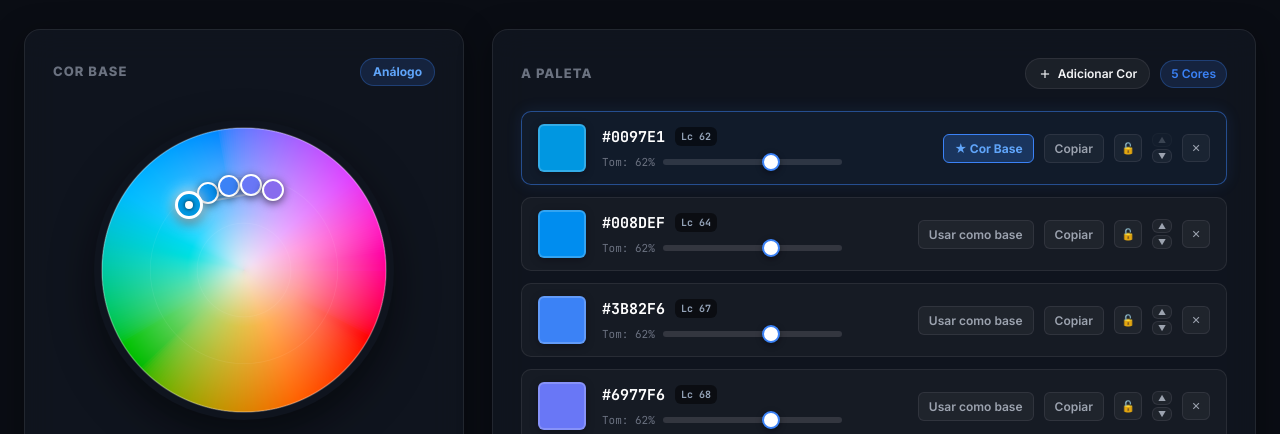
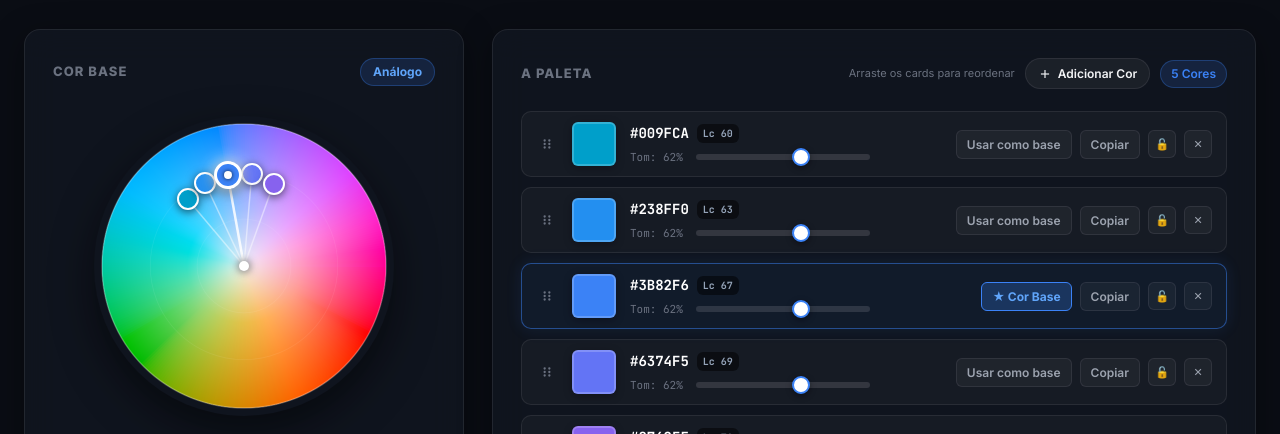
Before and after one commit to jonasnmonteiro/color-palette-wcag, an Astro site in the folder web/: page / in a window 1280 px wide. Shown: the part 365-799 px from the top of the page. Built offline with nearby package versions, Linux system fonts and the light colour scheme; Astro itself is replaced by a stand-in of ours.

Commit message:
feat(web): add center radial harmonic rays, smooth tone dragging, and swatch drag-and-drop reordering

```diff
--- a/web/src/components/ColorStudioIsland.astro
+++ b/web/src/components/ColorStudioIsland.astro
@@ -11,12 +11,13 @@
         <div class="harmony-rule-pill" id="current-harmony-label">Análogo</div>
       </div>
 
-      <!-- Color Wheel Canvas & Interactive Pins -->
+      <!-- Color Wheel Canvas, Center Hub & Interactive Pins -->
       <div class="wheel-outer-container">
         <div class="wheel-interactive-stage" id="wheel-interactive-stage">
           <canvas id="wheel-canvas" width="600" height="600" class="chromatic-canvas"></canvas>
           <svg id="wheel-svg-lines" class="chromatic-svg-overlay" width="300" height="300"></svg>
           <div id="wheel-pins-layer" class="chromatic-pins-layer"></div>
+          <div class="wheel-center-hub"></div>
         </div>
       </div>
 
@@ -89,6 +90,7 @@
       <div class="card-top-title">
         <span class="card-tag-title">A PALETA</span>
         <div class="palette-top-tools">
+          <span class="drag-hint-pill">Arraste os cards para reordenar</span>
           <button class="btn-action-pill" id="add-swatch-btn">
             <svg width="14" height="14" viewBox="0 0 24 24" fill="none" stroke="currentColor" stroke-width="2">
               <line x1="12" y1="5" x2="12" y2="19"></line>
@@ -100,7 +102,7 @@
         </div>
       </div>
 
-      <!-- Vertical List of Swatches Cards -->
+      <!-- Vertical List of Swatches Cards with Drag and Drop -->
       <div class="palette-swatches-list" id="palette-swatches-list"></div>
 
       <!-- Footer Action -->
@@ -258,7 +260,7 @@
   let currentHarmony = 'analogous';
   let currentFormat = 'css';
   let baseIndex = 0;
-  let activeDragIndex: number | null = null;
+  let draggedCardIndex: number | null = null;
 
   const wheelCanvas = document.getElementById('wheel-canvas') as HTMLCanvasElement;
   const wheelSvgLines = document.getElementById('wheel-svg-lines') as unknown as SVGSVGElement;
@@ -303,17 +305,16 @@
 
   function initDefaultPalette() {
     const baseHex = '#3B82F6';
-    const swatches = generateHarmony(baseHex, currentHarmony as any, 5);
-    palette = swatches.map((s, idx) => ({
-      id: Math.random().toString(36).substring(2, 9),
-      hex: s.hex,
-      l: s.l,
-      c: s.c,
-      h: s.h,
-      isBase: idx === 0,
-      isLocked: false,
-    }));
-    baseIndex = 0;
+    const baseOk = hexToOklch(baseHex)!;
+
+    palette = [
+      { id: 'p0', hex: '#009FCA', l: 0.62, c: 0.18, h: (baseOk.h - 30 + 360) % 360, isBase: false, isLocked: false },
+      { id: 'p1', hex: '#238FF0', l: 0.62, c: 0.19, h: (baseOk.h - 15 + 360) % 360, isBase: false, isLocked: false },
+      { id: 'p2', hex: '#3B82F6', l: 0.62, c: 0.19, h: baseOk.h, isBase: true, isLocked: false },
+      { id: 'p3', hex: '#6374F5', l: 0.62, c: 0.19, h: (baseOk.h + 15 + 360) % 360, isBase: false, isLocked: false },
+      { id: 'p4', hex: '#8762EE', l: 0.62, c: 0.18, h: (baseOk.h + 30 + 360) % 360, isBase: false, isLocked: false },
+    ];
+    baseIndex = 2;
     renderAll();
   }
 
@@ -370,7 +371,7 @@
     const cx = stageWidth / 2;
     const cy = stageHeight / 2;
     const maxRadius = stageWidth / 2 - 14;
-    const r = Math.min(1.0, Math.max(0.05, c / 0.30)) * maxRadius;
+    const r = Math.min(1.0, Math.max(0.05, c / 0.28)) * maxRadius;
     const rad = (h * Math.PI) / 180;
     return {
       x: cx + r * Math.cos(rad),
@@ -390,7 +391,7 @@
     let h = (rad * 180) / Math.PI;
     if (h < 0) h += 360;
     const dist = Math.sqrt(dx * dx + dy * dy);
-    const c = Math.min(0.37, Math.max(0.01, (dist / maxRadius) * 0.30));
+    const c = Math.min(0.37, Math.max(0.01, (dist / maxRadius) * 0.28));
     return { h, c };
   }
 
@@ -398,16 +399,38 @@
     wheelPinsLayer.innerHTML = '';
     wheelSvgLines.innerHTML = '';
 
-    const baseItem = palette[baseIndex] || palette[0];
-    const basePos = polarToStageCoords(baseItem.h, baseItem.c);
+    const stageWidth = 300;
+    const stageHeight = 300;
+    const cx = stageWidth / 2;
+    const cy = stageHeight / 2;
 
     let linesHtml = '';
-    palette.forEach((item, idx) => {
+
+    palette.forEach((item) => {
       const pos = polarToStageCoords(item.h, item.c);
-      if (idx !== baseIndex) {
-        linesHtml += `<line x1="${basePos.x}" y1="${basePos.y}" x2="${pos.x}" y2="${pos.y}" stroke="${item.isLocked ? '#F59E0B' : 'rgba(255, 255, 255, 0.45)'}" stroke-width="2" stroke-dasharray="${item.isLocked ? '4 3' : 'none'}" />`;
-      }
-    });
+      const strokeColor = item.isLocked ? '#F59E0B' : item.isBase ? 'rgba(255, 255, 255, 0.85)' : 'rgba(255, 255, 255, 0.45)';
+      const strokeWidth = item.isBase ? '2.5' : '1.5';
+      const dashArray = item.isLocked ? '4 3' : 'none';
+
+      linesHtml += `<line x1="${cx}" y1="${cy}" x2="${pos.x}" y2="${pos.y}" stroke="${strokeColor}" stroke-width="${strokeWidth}" stroke-dasharray="${dashArray}" />`;
+    });
+
+    if (currentHarmony === 'analogous') {
+      const sorted = [...palette].sort((a, b) => a.h - b.h);
+      for (let i = 0; i < sorted.length - 1; i++) {
+        const p1 = polarToStageCoords(sorted[i].h, sorted[i].c);
+        const p2 = polarToStageCoords(sorted[i + 1].h, sorted[i + 1].c);
+        linesHtml += `<line x1="${p1.x}" y1="${p1.y}" x2="${p2.x}" y2="${p2.y}" stroke="rgba(255, 255, 255, 0.35)" stroke-width="1.5" stroke-dasharray="2 2" />`;
+      }
+    } else if (currentHarmony === 'triadic' || currentHarmony === 'tetradic' || currentHarmony === 'square') {
+      const sorted = [...palette].sort((a, b) => a.h - b.h);
+      for (let i = 0; i < sorted.length; i++) {
+        const p1 = polarToStageCoords(sorted[i].h, sorted[i].c);
+        const p2 = polarToStageCoords(sorted[(i + 1) % sorted.length].h, sorted[(i + 1) % sorted.length].c);
+        linesHtml += `<line x1="${p1.x}" y1="${p1.y}" x2="${p2.x}" y2="${p2.y}" stroke="rgba(255, 255, 255, 0.35)" stroke-width="1.5" />`;
+      }
+    }
+
     wheelSvgLines.innerHTML = linesHtml;
 
     palette.forEach((item, idx) => {
@@ -429,6 +452,84 @@
     });
   }
 
+  function applyHarmonyConstellation(newBaseH: number, newBaseC: number) {
+    const base = palette[baseIndex] || palette[0];
+    base.h = newBaseH;
+    base.c = newBaseC;
+    base.hex = oklchToHex(base.l, base.c, base.h);
+
+    const N = palette.length;
+
+    if (currentHarmony === 'analogous') {
+      const step = 15;
+      palette.forEach((p, idx) => {
+        if (!p.isLocked && idx !== baseIndex) {
+          const offset = (idx - baseIndex) * step;
+          p.h = (base.h + offset + 360) % 360;
+          p.c = base.c;
+          p.hex = oklchToHex(p.l, p.c, p.h);
+        }
+      });
+    } else if (currentHarmony === 'monochromatic') {
+      palette.forEach((p, idx) => {
+        if (!p.isLocked && idx !== baseIndex) {
+          p.h = base.h;
+          const radialScale = 0.3 + (idx / Math.max(1, N - 1)) * 0.7;
+          p.c = Math.min(0.37, Math.max(0.02, base.c * radialScale));
+          p.hex = oklchToHex(p.l, p.c, p.h);
+        }
+      });
+    } else if (currentHarmony === 'triadic') {
+      palette.forEach((p, idx) => {
+        if (!p.isLocked && idx !== baseIndex) {
+          const slot = idx % 3;
+          p.h = (base.h + slot * 120 + 360) % 360;
+          p.c = base.c;
+          p.hex = oklchToHex(p.l, p.c, p.h);
+        }
+      });
+    } else if (currentHarmony === 'complementary') {
+      palette.forEach((p, idx) => {
+        if (!p.isLocked && idx !== baseIndex) {
+          const isOpposite = idx % 2 === 1;
+          p.h = isOpposite ? (base.h + 180 + 360) % 360 : base.h;
+          p.c = base.c;
+          p.hex = oklchToHex(p.l, p.c, p.h);
+        }
+      });
+    } else if (currentHarmony === 'split-complementary') {
+      const offsets = [0, 150, 210, 150, 210];
+      palette.forEach((p, idx) => {
+        if (!p.isLocked && idx !== baseIndex) {
+          const off = offsets[idx % offsets.length];
+          p.h = (base.h + off + 360) % 360;
+          p.c = base.c;
+          p.hex = oklchToHex(p.l, p.c, p.h);
+        }
+      });
+    } else if (currentHarmony === 'tetradic') {
+      const offsets = [0, 60, 180, 240, 60];
+      palette.forEach((p, idx) => {
+        if (!p.isLocked && idx !== baseIndex) {
+          const off = offsets[idx % offsets.length];
+          p.h = (base.h + off + 360) % 360;
+          p.c = base.c;
+          p.hex = oklchToHex(p.l, p.c, p.h);
+        }
+      });
+    } else if (currentHarmony === 'square') {
+      const offsets = [0, 90, 180, 270, 90];
+      palette.forEach((p, idx) => {
+        if (!p.isLocked && idx !== baseIndex) {
+          const off = offsets[idx % offsets.length];
+          p.h = (base.h + off + 360) % 360;
+          p.c = base.c;
+          p.hex = oklchToHex(p.l, p.c, p.h);
+        }
+      });
+    }
+  }
+
   function setupWheelDragListeners() {
     let isDragging = false;
     let draggedIndex = 0;
@@ -457,8 +558,6 @@
       }
 
       isDragging = true;
-      activeDragIndex = draggedIndex;
-
       handlePointerMove(clientX, clientY);
     };
 
@@ -470,24 +569,16 @@
       const y = Math.max(0, Math.min(300, clientY - rect.top));
 
       const { h, c } = stageCoordsToPolar(x, y);
-      const targetItem = palette[draggedIndex];
-
-      if (targetItem.isBase) {
-        const deltaH = h - targetItem.h;
-        palette.forEach((p, pIdx) => {
-          if (pIdx === draggedIndex) {
-            p.h = h;
-            p.c = c;
-            p.hex = oklchToHex(p.l, p.c, p.h);
-          } else if (!p.isLocked) {
-            p.h = (p.h + deltaH + 360) % 360;
-            p.hex = oklchToHex(p.l, p.c, p.h);
-          }
-        });
+
+      if (currentHarmony === 'custom') {
+        const target = palette[draggedIndex];
+        if (!target.isLocked) {
+          target.h = h;
+          target.c = c;
+          target.hex = oklchToHex(target.l, target.c, target.h);
+        }
       } else {
-        targetItem.h = h;
-        targetItem.c = c;
-        targetItem.hex = oklchToHex(targetItem.l, targetItem.c, targetItem.h);
+        applyHarmonyConstellation(h, c);
       }
 
       renderAll();
@@ -495,7 +586,6 @@
 
     const handlePointerUp = () => {
       isDragging = false;
-      activeDragIndex = null;
     };
 
     wheelInteractiveStage.addEventListener('mousedown', (e) => {
@@ -541,11 +631,24 @@
     palette.forEach((item, idx) => {
       const card = document.createElement('div');
       card.className = `swatch-row-card ${item.isBase ? 'swatch-row-base' : ''}`;
+      card.setAttribute('draggable', 'true');
+      card.setAttribute('data-index', idx.toString());
 
       const whiteAudit = auditContrastHex('#FFFFFF', item.hex);
       const apcaScore = whiteAudit ? Math.abs(whiteAudit.apca.lc).toFixed(0) : '0';
 
       card.innerHTML = `
+        <div class="drag-handle-grip" title="Arrastar para reordenar">
+          <svg width="14" height="14" viewBox="0 0 24 24" fill="currentColor">
+            <circle cx="8" cy="6" r="2"></circle>
+            <circle cx="16" cy="6" r="2"></circle>
+            <circle cx="8" cy="12" r="2"></circle>
+            <circle cx="16" cy="12" r="2"></circle>
+            <circle cx="8" cy="18" r="2"></circle>
+            <circle cx="16" cy="18" r="2"></circle>
+          </svg>
+        </div>
+
         <div class="swatch-left-group">
           <div class="swatch-square-thumb" style="background-color: ${item.hex}">
             <input type="color" value="${item.hex}" class="hidden-native-picker" data-action="pick-color" />
@@ -555,14 +658,14 @@
               <span class="swatch-hex-label">${item.hex}</span>
               <span class="swatch-lc-pill">Lc ${apcaScore}</span>
             </div>
-            <div class="swatch-tone-wrapper">
+            <div class="swatch-tone-wrapper" data-stop-drag="true">
               <span class="tone-label">Tom: ${(item.l * 100).toFixed(0)}%</span>
               <input type="range" min="0.05" max="0.98" step="0.01" value="${item.l}" class="custom-range mini-tone-range" data-action="slider-tone" />
             </div>
           </div>
         </div>
 
-        <div class="swatch-right-actions">
+        <div class="swatch-right-actions" data-stop-drag="true">
           <button class="swatch-action-link ${item.isBase ? 'action-is-base' : ''}" data-action="base">
             ${item.isBase ? '★ Cor Base' : 'Usar como base'}
           </button>
@@ -572,15 +675,54 @@
           <button class="swatch-icon-btn ${item.isLocked ? 'btn-is-locked' : ''}" data-action="lock" title="${item.isLocked ? 'Desbloquear tom' : 'Bloquear tom'}">
             ${item.isLocked ? '🔒' : '🔓'}
           </button>
-          <div class="reorder-btns-duo">
-            <button class="swatch-icon-btn" data-action="move-left" ${idx === 0 ? 'disabled' : ''} title="Mover para cima/esquerda">▲</button>
-            <button class="swatch-icon-btn" data-action="move-right" ${idx === palette.length - 1 ? 'disabled' : ''} title="Mover para baixo/direita">▼</button>
-          </div>
           <button class="swatch-icon-btn delete-btn" data-action="delete" ${palette.length <= 2 ? 'disabled' : ''} title="Excluir cor">
             ✕
           </button>
         </div>
       `;
+
+      card.addEventListener('dragstart', (e) => {
+        draggedCardIndex = idx;
+        card.classList.add('is-dragging-card');
+        if (e.dataTransfer) {
+          e.dataTransfer.effectAllowed = 'move';
+          e.dataTransfer.setData('text/plain', idx.toString());
+        }
+      });
+
+      card.addEventListener('dragover', (e) => {
+        e.preventDefault();
+        if (e.dataTransfer) {
+          e.dataTransfer.dropEffect = 'move';
+        }
+        card.classList.add('drag-over-target');
+      });
+
+      card.addEventListener('dragleave', () => {
+        card.classList.remove('drag-over-target');
+      });
+
+      card.addEventListener('drop', (e) => {
+        e.preventDefault();
+        card.classList.remove('drag-over-target');
+        if (draggedCardIndex !== null && draggedCardIndex !== idx) {
+          const movedItem = palette.splice(draggedCardIndex, 1)[0];
+          palette.splice(idx, 0, movedItem);
+          baseIndex = palette.findIndex((p) => p.isBase);
+          renderAll();
+        }
+        draggedCardIndex = null;
+      });
+
+      card.addEventListener('dragend', () => {
+        card.classList.remove('is-dragging-card');
+        draggedCardIndex = null;
+      });
+
+      card.querySelectorAll('[data-stop-drag="true"]').forEach((el) => {
+        el.addEventListener('mousedown', (e) => e.stopPropagation());
+        el.addEventListener('touchstart', (e) => e.stopPropagation());
+      });
 
       card.querySelector('[data-action="base"]')?.addEventListener('click', () => {
         palette.forEach((p) => (p.isBase = false));
@@ -602,26 +744,6 @@
         setTimeout(() => {
           btn.textContent = prev;
         }, 1500);
-      });
-
-      card.querySelector('[data-action="move-left"]')?.addEventListener('click', () => {
-        if (idx > 0) {
-          const temp = palette[idx];
-          palette[idx] = palette[idx - 1];
-          palette[idx - 1] = temp;
-          baseIndex = palette.findIndex((p) => p.isBase);
-          renderAll();
-        }
-      });
-
-      card.querySelector('[data-action="move-right"]')?.addEventListener('click', () => {
-        if (idx < palette.length - 1) {
-          const temp = palette[idx];
-          palette[idx] = palette[idx + 1];
-          palette[idx + 1] = temp;
-          baseIndex = palette.findIndex((p) => p.isBase);
-          renderAll();
-        }
       });
 
       card.querySelector('[data-action="delete"]')?.addEventListener('click', () => {
@@ -639,7 +761,7 @@
       });
 
       const toneRange = card.querySelector('[data-action="slider-tone"]') as HTMLInputElement;
-      toneRange?.addEventListener('input', () => {
+      toneRange?.addEventListener('input', (e) => {
         item.l = parseFloat(toneRange.value);
         item.hex = oklchToHex(item.l, item.c, item.h);
         renderAll();
@@ -735,20 +857,6 @@
     }
   }
 
-  function applyHarmonyRule() {
-    const base = palette[baseIndex] || palette[0];
-    const swatches = generateHarmony(base.hex, currentHarmony as any, palette.length);
-
-    palette.forEach((p, idx) => {
-      if (!p.isLocked && idx !== baseIndex && swatches[idx]) {
-        p.hex = swatches[idx].hex;
-        p.l = swatches[idx].l;
-        p.c = swatches[idx].c;
-        p.h = swatches[idx].h;
-      }
-    });
-  }
-
   function renderAll() {
     drawWheelCanvas();
     renderWheelPins();
@@ -763,13 +871,14 @@
       const fullHex = `#${val}`.toUpperCase();
       const ok = hexToOklch(fullHex);
       if (ok) {
+        if (currentHarmony === 'custom') {
           const base = palette[baseIndex] || palette[0];
           base.hex = fullHex;
           base.l = ok.l;
           base.c = ok.c;
           base.h = ok.h;
-        if (currentHarmony !== 'custom') {
-          applyHarmonyRule();
+        } else {
+          applyHarmonyConstellation(ok.h, ok.c);
         }
         renderAll();
       }
@@ -779,13 +888,14 @@
   baseNativePicker.addEventListener('input', () => {
     const ok = hexToOklch(baseNativePicker.value);
     if (ok) {
+      if (currentHarmony === 'custom') {
         const base = palette[baseIndex] || palette[0];
         base.hex = baseNativePicker.value.toUpperCase();
         base.l = ok.l;
         base.c = ok.c;
         base.h = ok.h;
-      if (currentHarmony !== 'custom') {
-        applyHarmonyRule();
+      } else {
+        applyHarmonyConstellation(ok.h, ok.c);
       }
       renderAll();
     }
@@ -799,19 +909,20 @@
         if (result?.sRGBHex) {
           const ok = hexToOklch(result.sRGBHex);
           if (ok) {
+            if (currentHarmony === 'custom') {
               const base = palette[baseIndex] || palette[0];
               base.hex = result.sRGBHex.toUpperCase();
               base.l = ok.l;
               base.c = ok.c;
               base.h = ok.h;
-            if (currentHarmony !== 'custom') {
-              applyHarmonyRule();
+            } else {
+              applyHarmonyConstellation(ok.h, ok.c);
             }
             renderAll();
           }
         }
       } catch {
-        // User cancelled eyedropper
+        // User cancelled
       }
     } else {
       baseNativePicker.click();
@@ -820,31 +931,15 @@
 
   randomizeBtn.addEventListener('click', () => {
     const randomH = Math.floor(Math.random() * 360);
-    const randomL = 0.45 + Math.random() * 0.35;
-    const randomC = 0.12 + Math.random() * 0.15;
-    const base = palette[baseIndex] || palette[0];
-    base.l = randomL;
-    base.c = randomC;
-    base.h = randomH;
-    base.hex = oklchToHex(base.l, base.c, base.h);
-
-    const swatches = generateHarmony(base.hex, currentHarmony as any, palette.length);
-    palette.forEach((p, idx) => {
-      if (!p.isLocked && idx !== baseIndex && swatches[idx]) {
-        p.hex = swatches[idx].hex;
-        p.l = swatches[idx].l;
-        p.c = swatches[idx].c;
-        p.h = swatches[idx].h;
-      }
-    });
-
+    const randomC = 0.12 + Math.random() * 0.14;
+    applyHarmonyConstellation(randomH, randomC);
     renderAll();
   });
 
   addSwatchBtn.addEventListener('click', () => {
     if (palette.length < 10) {
       const base = palette[baseIndex] || palette[0];
-      const newH = (base.h + palette.length * 40 + 360) % 360;
+      const newH = (base.h + palette.length * 35 + 360) % 360;
       const hex = oklchToHex(base.l, base.c, newH);
       palette.push({
         id: Math.random().toString(36).substring(2, 9),
@@ -865,7 +960,8 @@
       btn.classList.add('active');
       currentHarmony = btn.getAttribute('data-mode') || 'analogous';
       if (currentHarmony !== 'custom') {
-        applyHarmonyRule();
+        const base = palette[baseIndex] || palette[0];
+        applyHarmonyConstellation(base.h, base.c);
       }
       renderAll();
     });
@@ -941,13 +1037,14 @@
 
         const ok = hexToOklch(extractedHex);
         if (ok) {
+          if (currentHarmony === 'custom') {
             const base = palette[baseIndex] || palette[0];
             base.hex = extractedHex;
             base.l = ok.l;
             base.c = ok.c;
             base.h = ok.h;
-          if (currentHarmony !== 'custom') {
-            applyHarmonyRule();
+          } else {
+            applyHarmonyConstellation(ok.h, ok.c);
           }
           renderAll();
         }
@@ -1011,7 +1108,7 @@
     display: flex;
     justify-content: center;
     align-items: center;
-    padding: 12px 0;
+    padding: 8px 0;
   }
 
   .wheel-interactive-stage {
@@ -1049,6 +1146,20 @@
     width: 300px;
     height: 300px;
     pointer-events: none;
+  }
+
+  .wheel-center-hub {
+    position: absolute;
+    top: 50%;
+    left: 50%;
+    width: 10px;
+    height: 10px;
+    border-radius: 50%;
+    background: #FFFFFF;
+    box-shadow: 0 0 8px rgba(0, 0, 0, 0.8), 0 0 4px #FFFFFF;
+    transform: translate(-50%, -50%);
+    pointer-events: none;
+    z-index: 5;
   }
 
   /* PINS STYLING */
@@ -1067,6 +1178,7 @@
     cursor: grab;
     transition: transform 0.1s ease;
     box-sizing: border-box;
+    z-index: 10;
   }
 
   .chroma-pin:hover {
@@ -1246,10 +1358,19 @@
     background: rgba(59, 130, 246, 0.05);
   }
 
+  .file-hidden-input {
+    display: none;
+  }
+
   .palette-top-tools {
     display: flex;
     align-items: center;
     gap: 10px;
+  }
+
+  .drag-hint-pill {
+    font-size: 11px;
+    color: var(--text-muted);
   }
 
   .swatches-count-pill {
@@ -1265,20 +1386,22 @@
   .palette-swatches-list {
     display: flex;
     flex-direction: column;
-    gap: 12px;
-  }
-
-  /* PALETTE SWATCH ROW CARD */
+    gap: 10px;
+  }
+
+  /* PALETTE SWATCH ROW CARD WITH DRAG & DROP */
   .swatch-row-card {
     background: rgba(255, 255, 255, 0.03);
     border: 1px solid var(--border-subtle);
     border-radius: var(--radius-md);
-    padding: 12px 16px;
+    padding: 10px 14px;
     display: flex;
     align-items: center;
     justify-content: space-between;
-    gap: 16px;
-    transition: all 0.2s ease;
+    gap: 14px;
+    transition: all 0.15s ease;
+    cursor: default;
+    user-select: none;
   }
 
   .swatch-row-card:hover {
@@ -1294,16 +1417,41 @@
     box-shadow: 0 0 16px rgba(59, 130, 246, 0.12);
   }
 
+  .swatch-row-card.is-dragging-card {
+    opacity: 0.4;
+    border-style: dashed;
+  }
+
+  .swatch-row-card.drag-over-target {
+    border-color: var(--brand-primary);
+    background: rgba(59, 130, 246, 0.15);
+    box-shadow: 0 0 12px rgba(59, 130, 246, 0.3);
+  }
+
+  .drag-handle-grip {
+    cursor: grab;
+    color: var(--text-muted);
+    padding: 4px;
+    display: flex;
+    align-items: center;
+    justify-content: center;
+    transition: color 0.15s ease;
+  }
+
+  .drag-handle-grip:hover {
+    color: #FFFFFF;
+  }
+
   .swatch-left-group {
     display: flex;
     align-items: center;
-    gap: 16px;
+    gap: 14px;
     flex: 1;
   }
 
   .swatch-square-thumb {
-    width: 48px;
-    height: 48px;
+    width: 44px;
+    height: 44px;
     border-radius: var(--radius-sm);
     position: relative;
     border: 2px solid rgba(255, 255, 255, 0.2);
@@ -1315,7 +1463,7 @@
   .swatch-meta-text {
     display: flex;
     flex-direction: column;
-    gap: 6px;
+    gap: 5px;
     flex: 1;
     max-width: 240px;
   }
@@ -1323,12 +1471,12 @@
   .swatch-hex-title {
     display: flex;
     align-items: center;
-    gap: 10px;
+    gap: 8px;
   }
 
   .swatch-hex-label {
     font-family: var(--font-mono);
-    font-size: 15px;
+    font-size: 14px;
     font-weight: 700;
     color: #FFFFFF;
   }
@@ -1354,17 +1502,19 @@
     color: var(--text-muted);
     font-family: var(--font-mono);
     white-space: nowrap;
+    min-width: 58px;
   }
 
   .mini-tone-range {
-    height: 4px;
+    height: 6px;
     flex: 1;
+    cursor: pointer;
   }
 
   .swatch-right-actions {
     display: flex;
     align-items: center;
-    gap: 10px;
+    gap: 8px;
   }
 
   .swatch-action-link {
@@ -1421,18 +1571,6 @@
     color: #FBBF24;
   }
 
-  .reorder-btns-duo {
-    display: flex;
-    flex-direction: column;
-    gap: 2px;
-  }
-
-  .reorder-btns-duo .swatch-icon-btn {
-    width: 20px;
-    height: 14px;
-    font-size: 8px;
-  }
-
   .swatch-icon-btn.delete-btn:hover:not(:disabled) {
     background: rgba(239, 68, 68, 0.25);
     color: #EF4444;
```
Lines whose indentation alone changed are shown as unchanged.
